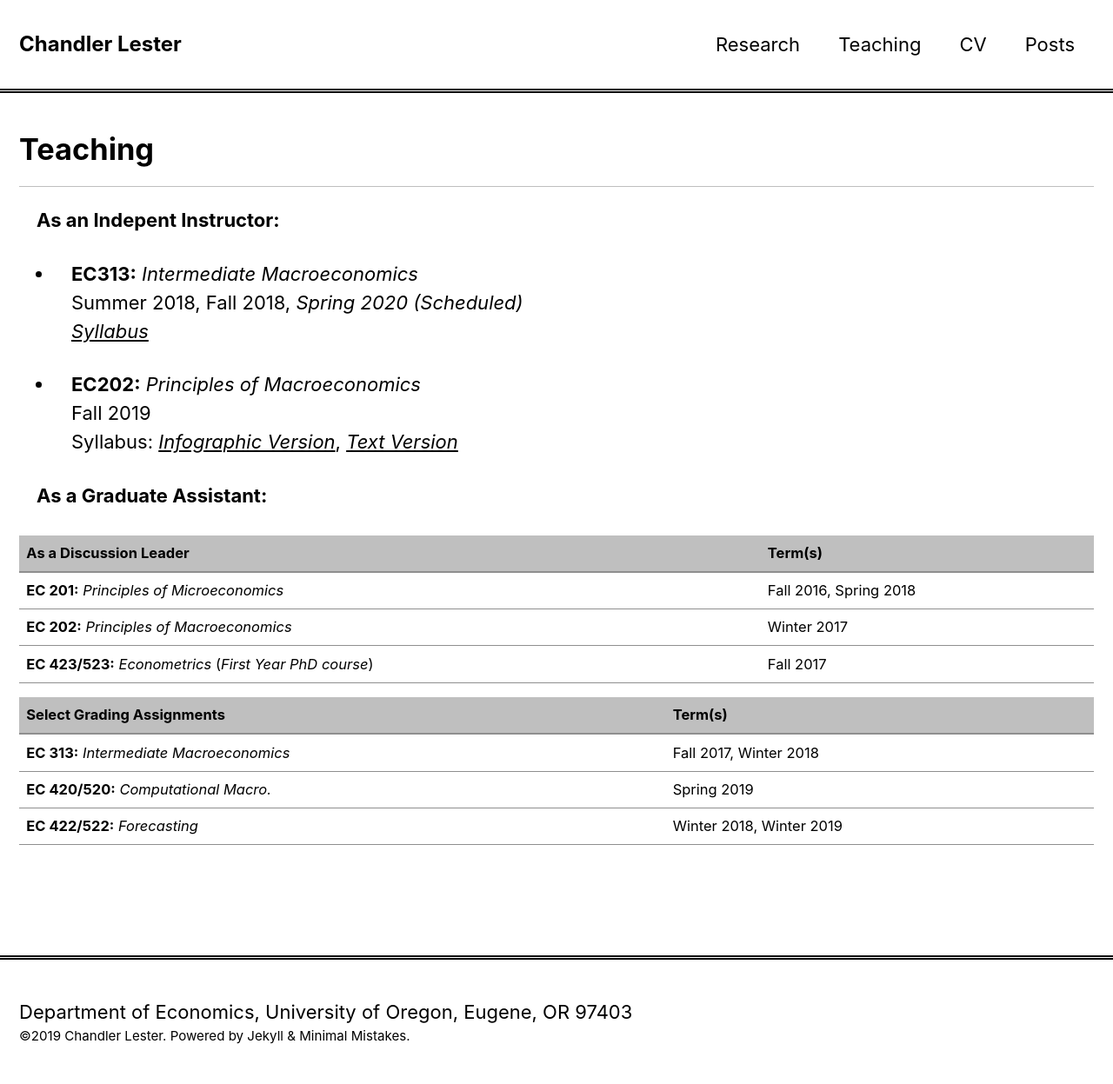
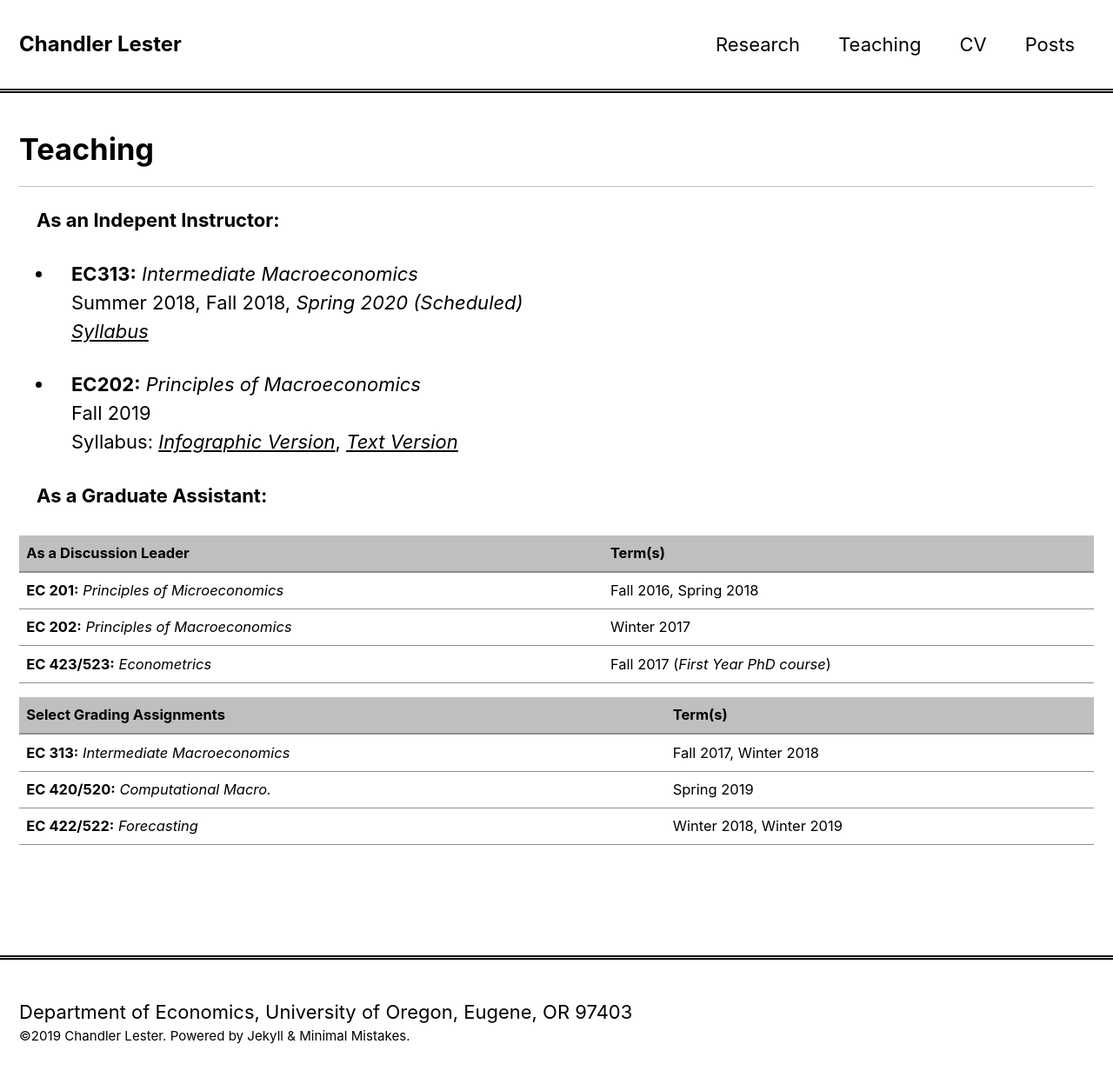
Before and after one commit to mibarnes/chandlerlester.github.io, a Jekyll site: the page built from _pages/teaching.md, in a window 1280 px wide. Shown: the whole page at 87% size. Built offline with Jekyll 4.4.1, drawn with Linux system fonts in a browser that asks for light colours; nearby versions of some CDN libraries.

```diff
--- a/_pages/teaching.md
+++ b/_pages/teaching.md
@@ -25,11 +25,11 @@ class: wide
 
 **As a Graduate Assistant:**
 
-| **As a Discussion Leader**                                           |  **Term(s)**                                |
-|----------------------------------------------------------------------|---------------------------------------------|
-|**EC 201:** *Principles of Microeconomics*                            | Fall 2016, Spring 2018                      |
-|**EC 202:** *Principles of Macroeconomics*                            | Winter 2017                                 |
-|**EC 423/523:** *Econometrics* (*First Year PhD course*)              | Fall 2017                                   |
+| **As a Discussion Leader**                 |  **Term(s)**                                |
+|--------------------------------------------|---------------------------------------------|
+|**EC 201:** *Principles of Microeconomics*  | Fall 2016, Spring 2018                      |
+|**EC 202:** *Principles of Macroeconomics*  | Winter 2017                                 |
+|**EC 423/523:** *Econometrics*              | Fall 2017  (*First Year PhD course*)        |
 
 
 | **Select Grading Assignments**             |  **Term(s)**                                |
```
